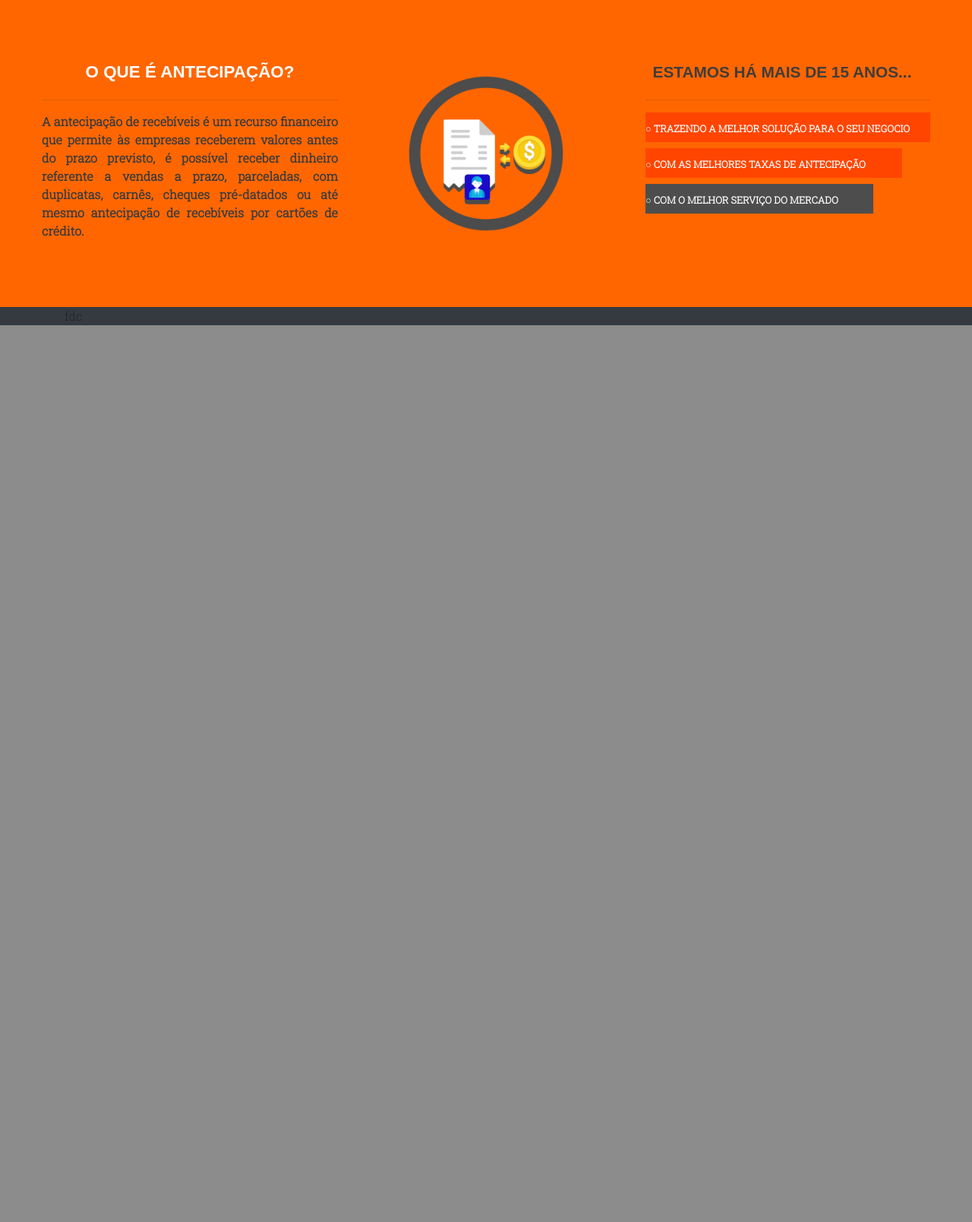
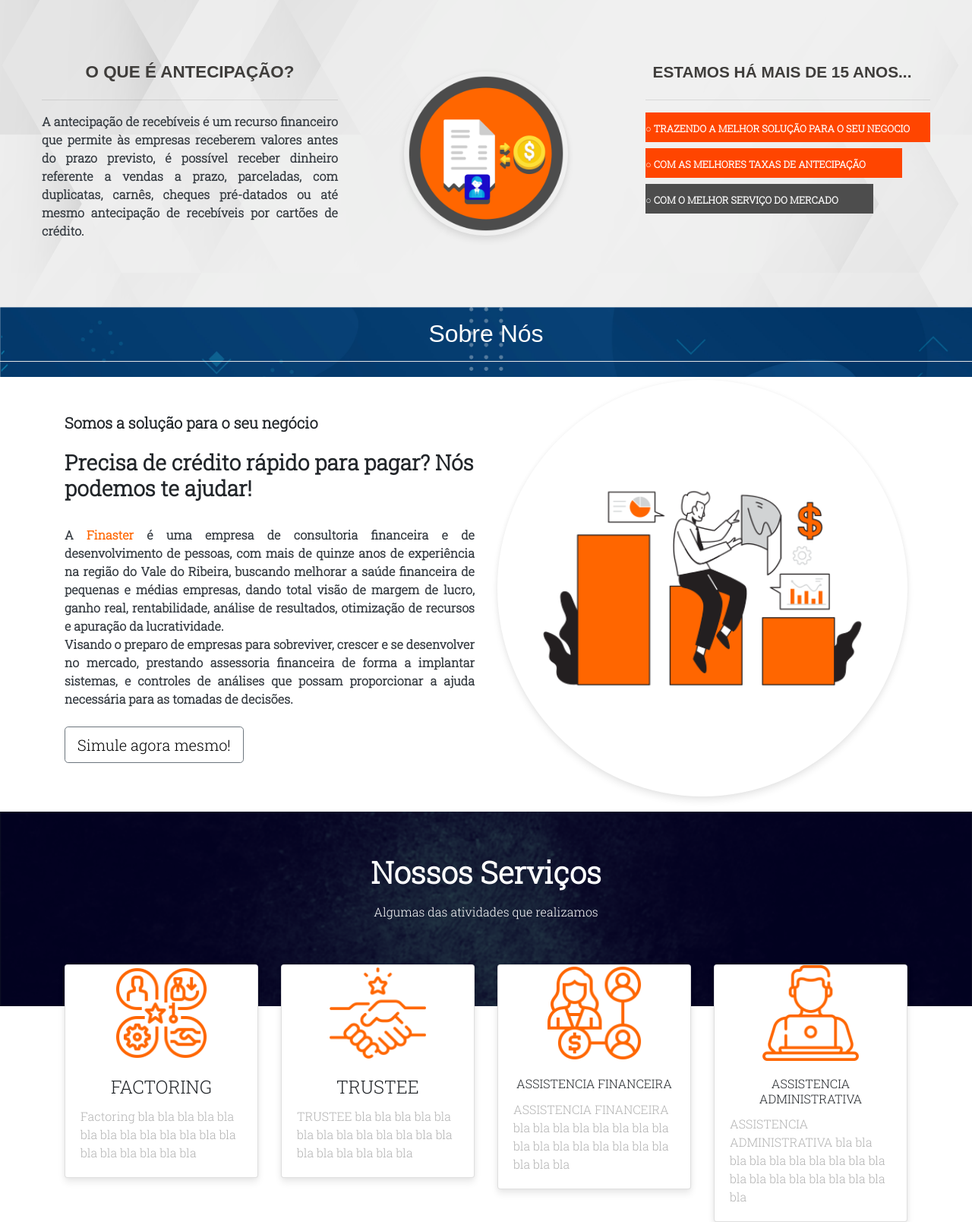
Before and after one commit to CoreosG/finaster, a PHP site: page / in a window 1280 px wide. Shown: the part 929-2537 px from the top of the page at 76% size. Before the commit the page ends 1357 px from the top, so only its background shows below. Run offline with PHP 8.4, Linux system fonts and the light colour scheme; some libraries are stand-ins or nearby versions; some web fonts are replaced.

Commit message:
Section: nossos serviços - em andamento, montando esqueleto das seções

```diff
--- a/css/style.css
+++ b/css/style.css
@@ -358,6 +358,33 @@ a {
         padding-top: 30px !important;
         padding-bottom: 30px !important; } }
 
+
+
+
+.card-effect{
+  border-radius: 4px;
+  background: #fff;
+  box-shadow: 0 6px 10px rgba(0,0,0,.08), 0 0 6px rgba(0,0,0,.05);
+  transition: .3s transform cubic-bezier(.155,1.105,.295,1.12),.3s box-shadow,.3s -webkit-transform cubic-bezier(.155,1.105,.295,1.12);
+}
+
+.card-effect:hover{
+  transform: scale(1.05);
+  box-shadow: 0 10px 20px rgba(0,0,0,.12), 0 4px 8px rgba(0,0,0,.06);
+}
+
+.effect-hover{
+  border-radius: 50%;
+  box-shadow: 0 6px 10px rgba(0,0,0,.08), 0 0 6px rgba(0,0,0,.05);
+  transition: .3s transform cubic-bezier(.155,1.105,.295,1.12),.3s box-shadow,.3s -webkit-transform cubic-bezier(.155,1.105,.295,1.12);
+}
+
+.effect-hover:hover{
+  transform: scale(1.05);
+  box-shadow: 0 10px 20px rgba(0,0,0,.12), 0 4px 8px rgba(0,0,0,.06);
+}
+
+
 .open {
   color: #666666;
   font-size: 0.7rem;
@@ -386,3 +413,47 @@ a {
   font-weight: bold;
   color: white
 }
+
+.orangeFilter {
+  background-color: rgb(255, 102, 0, 0.7);
+  width: 65%;
+  height: 100%;
+  position: absolute;
+  z-index: 2;
+}
+
+
+.bg-custom1 {
+  background-image: url(../images/bgwhitepaper.jpg);
+  background-size: cover;
+  background-repeat: no-repeat;
+}
+
+.bg-custom2 {
+  background-image: url(../images/bgbluetech.jpg) ;
+  background-size: cover;
+  background-repeat: no-repeat;
+}
+
+.bg-custom3{
+  background-image: url(../images/bgsolidblue.png);
+  background-size: cover;
+  background-repeat: no-repeat;
+}
+
+.services-section2-custom {
+  margin-top: -5%;
+}
+
+.imgInline {
+  position: absolute;
+}
+
+.btn-modal-about{
+  background-color: white;
+  transition: all 0.3s ease-in;
+}
+
+.btn-modal-about:hover {
+  background-color: var(--orange) !important;
+}
--- a/index.html
+++ b/index.html
@@ -22,7 +22,7 @@
     <link rel="stylesheet" href="./css/header.css">
     <link rel="stylesheet" href="./css/modal.css">
 
-    <link rel="icon" type="image/png" href="./images/favicon/logo.png">
+    <link rel="icon" type="image/svg" href="./images/favicon/logo.svg">
 
     <title>Finaster | Assessoria Financeira</title>
   </head>
@@ -88,7 +88,7 @@
                     <a href="#about-section" class="nav-link">Sobre</a>
                     <ul class="dropdown arrow-top">
                       <li><a href="#team-section" class="nav-link">Sobre Nós</a></li>
-                      <li><a href="#methodology-section" class="nav-link">Como operamos</a></li>
+                      <li><a href="#services-section" class="nav-link">Nossos serviços</a></li>
                       <li><a href="#galeria-section" class="nav-link">Galeria</a></li>
                       <!-- <li class="has-children">
                         <a href="#">More Links</a>
@@ -132,11 +132,11 @@
         </div>
     </header>
 
-    <section id="antecipacao-section" class="jumbotron jumbotron-fluid mb-0 bg-orange">
+    <section id="antecipacao-section" class="jumbotron jumbotron-fluid mb-0 bg-custom1">
       <div class="container p-md-0">
         <div class="row d-flex">
           <div class="col-sm-4 p-md-0">
-            <h3 class="title text-white font-weight-bold" style="font-size: 1.4rem">O QUE É ANTECIPAÇÃO?</h2>
+            <h3 class="title text-black font-weight-bold" style="font-size: 1.4rem">O QUE É ANTECIPAÇÃO?</h2>
             <hr class="bg-black">
             <p class="text-dark font-weight-bold text-justify">A antecipação de recebíveis é um recurso financeiro que permite às empresas receberem valores antes do prazo previsto, é possível receber dinheiro referente a vendas a prazo, parceladas, com duplicatas, carnês, cheques pré-datados ou até mesmo antecipação de recebíveis por cartões de crédito. </p>
             <div class="divider py-1 bg-orangered"></div>
@@ -144,7 +144,7 @@
           </div>
           <div class="col-sm-4 p-md-0">
             <div class="card bg-transparent border-0" style="width: 100%; height: 100%;">
-              <img src="./images/sprite/invoice.png" alt="iconFactoring" class="mx-auto my-auto" style="height: 216px; width: 216px;">
+              <img src="./images/sprite/invoice.png" alt="iconFactoring" class="mx-auto my-auto effect-hover" style="height: 216px; width: 216px;">
             </div>
           </div>
           <div class="col-sm-4 p-md-0">
@@ -161,10 +161,72 @@
       </div>
     </section>
 
-    <section id="#team-section" class="container-fluid bg-dark">
-      <div class="container">
-<span>fdc</span>
+    <section id="team-section">
+      <div class="py-1 bg-custom2">
+        <h1 class="title text-white">Sobre Nós</h1>
+        <hr class="bg-white">
       </div>
+      <div class="container pb-sm-3">
+        <div class="row">
+          <div class="col-sm-6 py-5">
+            <h5 class="font-weight-bold">Somos a solução para o seu negócio</h5>
+            <h3 class="font-weight-bolder py-3">Precisa de crédito rápido para pagar? Nós podemos te ajudar!</h3>
+            <p class="text-justify text-dark font-weight-bold py-2">A <span class="orangeText">Finaster</span> é uma empresa de consultoria financeira e de desenvolvimento de pessoas, com mais de quinze anos de experiência na região do Vale do Ribeira, buscando melhorar a saúde financeira de pequenas e médias empresas, dando total visão de margem de lucro, ganho real, rentabilidade, análise de resultados, otimização de recursos e apuração da lucratividade.<br> Visando o preparo de empresas para sobreviver, crescer e se desenvolver no mercado, prestando assessoria financeira de forma a implantar sistemas, e controles de análises que possam proporcionar a ajuda necessária para as tomadas de decisões.</p>
+            <div class="d-flex justify-content-center d-md-block">
+              <button type="button" class="btn btn-outline-secondary btn-lg btn-modal-about" data-toggle="modal" data-target="#Modal" style="color: black">Simule agora mesmo!</button>
+            </div>
+          </div>
+          <div class="col-sm-6 py-sm-1 my-sm-2 my-md-0">
+            <img src="./images/sprite/ilustrativo.png" alt="ilustrativoNegocio" class="py-md-1 effect-hover"style="width: 100%;">
+          </div>
+        </div>
+      </div>
+      <section id="services-section">
+        <div class="bg-custom3 py-5">
+          <h1 class="text-center text-white font-weight-bold py-2">Nossos Serviços</h1>
+          <p class="text-center text-white pb-5">Algumas das atividades que realizamos</p>
+        </div>
+      </section>
+      <section id="services-section2" class="container">
+        <div class="row d-flex services-section2-custom align-content-between">
+          <div class="col-sm">
+            <div class="card card-effect">
+              <img src="./images/sprite/key-to-success.png" alt="iconFactoring" class="card-img-top mx-auto" style="width: 50%;">
+              <div class="card-body">
+                <h4 class="card-title text-center">FACTORING</h4>
+                <p class="card-text" style="overflow-wrap: wrap;">Factoring bla bla bla bla bla bla bla bla bla bla bla bla bla bla bla bla bla bla bla</p>
+              </div>
+            </div>
+          </div>
+          <div class="col-sm">
+            <div class="card card-effect">
+              <img src="./images/sprite/shake-hands.png" alt="iconFactoring" class="card-img-top mx-auto" style="width: 50%;">
+              <div class="card-body">
+                <h4 class="card-title text-center">TRUSTEE</h4>
+                <p class="card-text" style="overflow-wrap: wrap;">TRUSTEE bla bla bla bla bla bla bla bla bla bla bla bla bla bla bla bla bla bla bla</p>
+              </div>
+            </div>
+          </div>
+          <div class="col-sm">
+            <div class="card card-effect">
+              <img src="./images/sprite/financial-advisor.png" alt="iconFactoring" class="card-img-top mx-auto" style="width: 50%;">
+              <div class="card-body">
+                <h6 class="card-title text-center">ASSISTENCIA FINANCEIRA</h4>
+                <p class="card-text" style="overflow-wrap: wrap;">ASSISTENCIA FINANCEIRA bla bla bla bla bla bla bla bla bla bla bla bla bla bla bla bla bla bla bla</p>
+              </div>
+            </div>
+          </div>
+          <div class="col-sm">
+            <div class="card card-effect">
+              <img src="./images/sprite/administrative.png" alt="iconFactoring" class="card-img-top mx-auto" style="width: 50%;">
+              <div class="card-body">
+                <h6 class="card-title text-center">ASSISTENCIA ADMINISTRATIVA</h4>
+                <p class="card-text" style="overflow-wrap: wrap;">ASSISTENCIA ADMINISTRATIVA bla bla bla bla bla bla bla bla bla bla bla bla bla bla bla bla bla bla bla</p>
+              </div>
+            </div>
+          </div>
+        </div>
+      </section>
 
 
     </section>
@@ -269,8 +331,12 @@
 
 
 
-
+    <div> Icons made by <a href="https://www.freepik.com" title="Freepik"> Freepik </a> from <a href="https://www.flaticon.com/" title="Flaticon">www.flaticon.com'</a></div>
+    <div> Icons made by <a href="https://www.flaticon.com/authors/eucalyp" title="Eucalyp"> Eucalyp </a> from <a href="https://www.flaticon.com/" title="Flaticon">www.flaticon.com'</a></div>
+    <div> undefined <a href="https://www.freepik.com" title="Freepik"> Freepik </a> from <a href="https://www.flaticon.com/" title="Flaticon">www.flaticon.com'</a></div>
+    <a href="https://www.flaticon.com/free-icons/factors" title="factors icons">Factors icons created by GOWI - Flaticon</a>
     <div> Icons made by <a href="https://www.flaticon.com/authors/flat-icons" title="Flat Icons"> Flat Icons </a> from <a href="https://www.flaticon.com/" title="Flaticon">www.flaticon.com'</a></div>
+    <a href='https://www.freepik.com/photos/business-consulting'>Business consulting photo created by mindandi - www.freepik.com</a>
     <!-- jQuery library -->
     <script src="https://cdn.jsdelivr.net/npm/jquery@3.6.0/dist/jquery.slim.min.js"></script>
 
```
Also changed, not shown: images/5594016.jpg (added), images/bgbluecircles.jpg (added), images/bgbluetech.jpg (added), images/bgbluetechvariant.jpg (added), images/bgcustom.png (added), images/bgcustomwhite.png (added), images/bgsolidblue.png (added), images/bgwhitepaper.jpg (added), images/businessman.png (added), images/favicon/logo.png (deleted), images/favicon/logo.svg (added), images/sprite/administrative.png (added), images/sprite/financial-advisor.png (added), images/sprite/ilustrativo.png (added), 3 more files, 1 other file.
